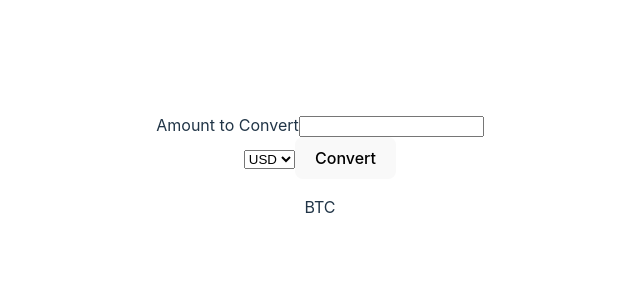
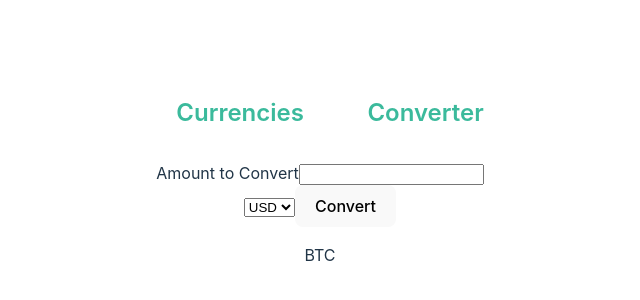
Before and after one commit to roisinoreilly/bitcoin-tracker, a React (Vite) app: page /converter in a window 1280 px wide. Shown: the part 226-526 px from the top of the page, without its empty margins (320-960 px from the left). Built offline with nearby package versions, Linux system fonts and the light colour scheme.

Commit message:
add Nav with basic styling

```diff
--- a/src/App.jsx
+++ b/src/App.jsx
@@ -2,11 +2,13 @@ import "./App.css";
 import { BrowserRouter, Routes, Route } from "react-router-dom";
 import Tracker from "./pages/Tracker/Tracker";
 import Converter from "./pages/Converter/Converter";
+import Nav from "./components/Nav/Nav";
 
 function App() {
   return (
     <>
       <BrowserRouter>
+      <Nav/>
         <Routes>
           <Route path="/" element={<Tracker />} />
           <Route path="/converter" element={<Converter />} />
--- /dev/null
+++ b/src/components/Nav/Nav.css
@@ -0,0 +1,25 @@
+.navbar {
+    color: #3bba9c;
+    display: flex;
+    justify-content: space-between;
+    padding: 10px 20px;
+    width: 100%;
+    margin: 0 auto;
+  }
+
+  h2 {
+    color: #3bba9c;
+    font-weight: 600;
+  }
+
+  .nav-link {
+    text-decoration: none;
+    color: #2e3047;
+    margin-right: 20px;
+
+  }
+
+  .nav-link:hover {
+    text-decoration: underline;
+    text-decoration-color: #3bba9c;
+  }
--- /dev/null
+++ b/src/components/Nav/Nav.jsx
@@ -0,0 +1,18 @@
+import React from 'react';
+import { NavLink } from 'react-router-dom';
+import "./Nav.css"
+
+const Nav = () => {
+    return (
+        <nav className="navbar">
+            <NavLink to="/" className="nav-link">
+                <h2>Currencies</h2>
+            </NavLink>
+            <NavLink to="/converter" className="nav-link">
+                <h2>Converter</h2>
+            </NavLink>
+        </nav>
+    );
+};
+
+export default Nav;
```
